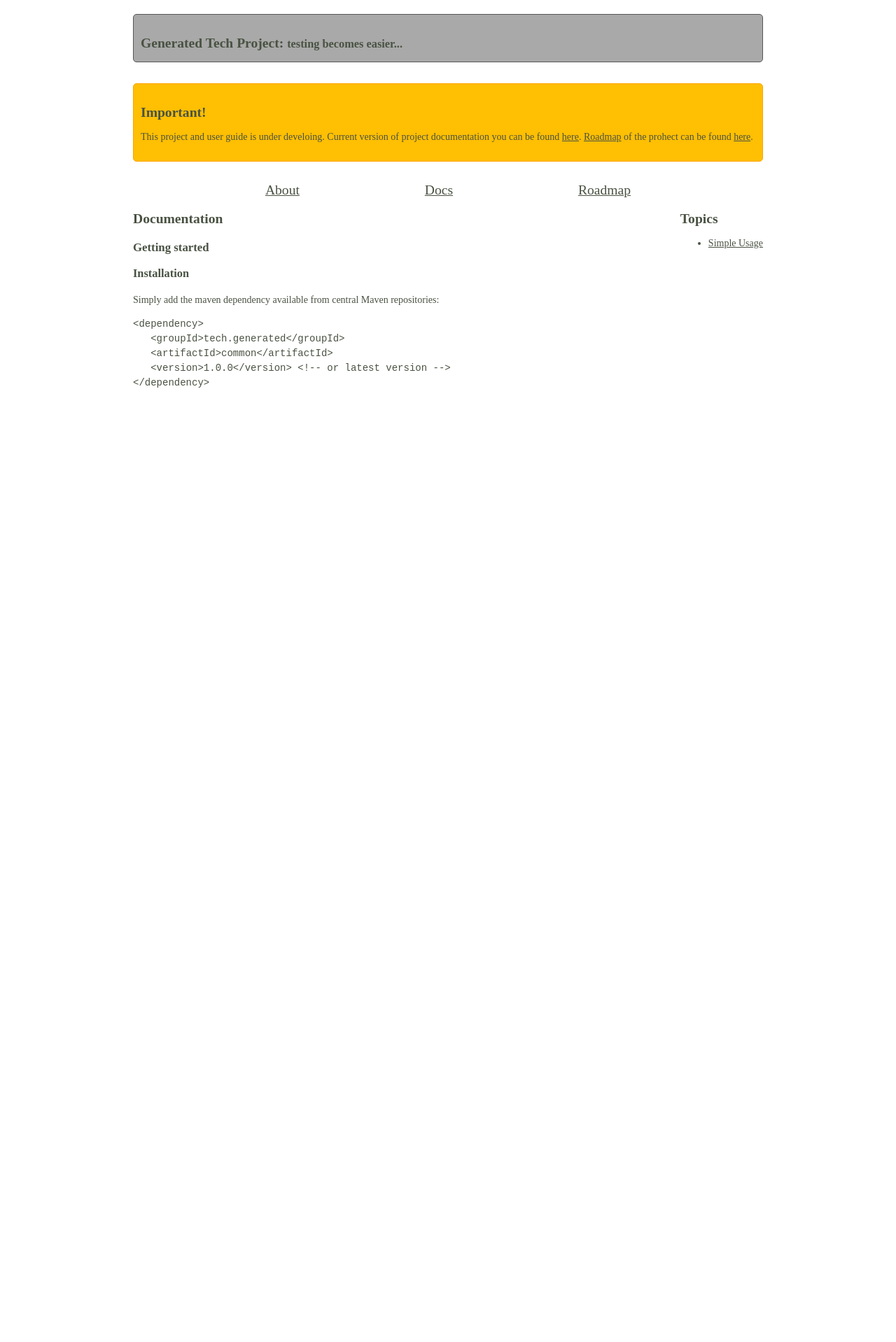
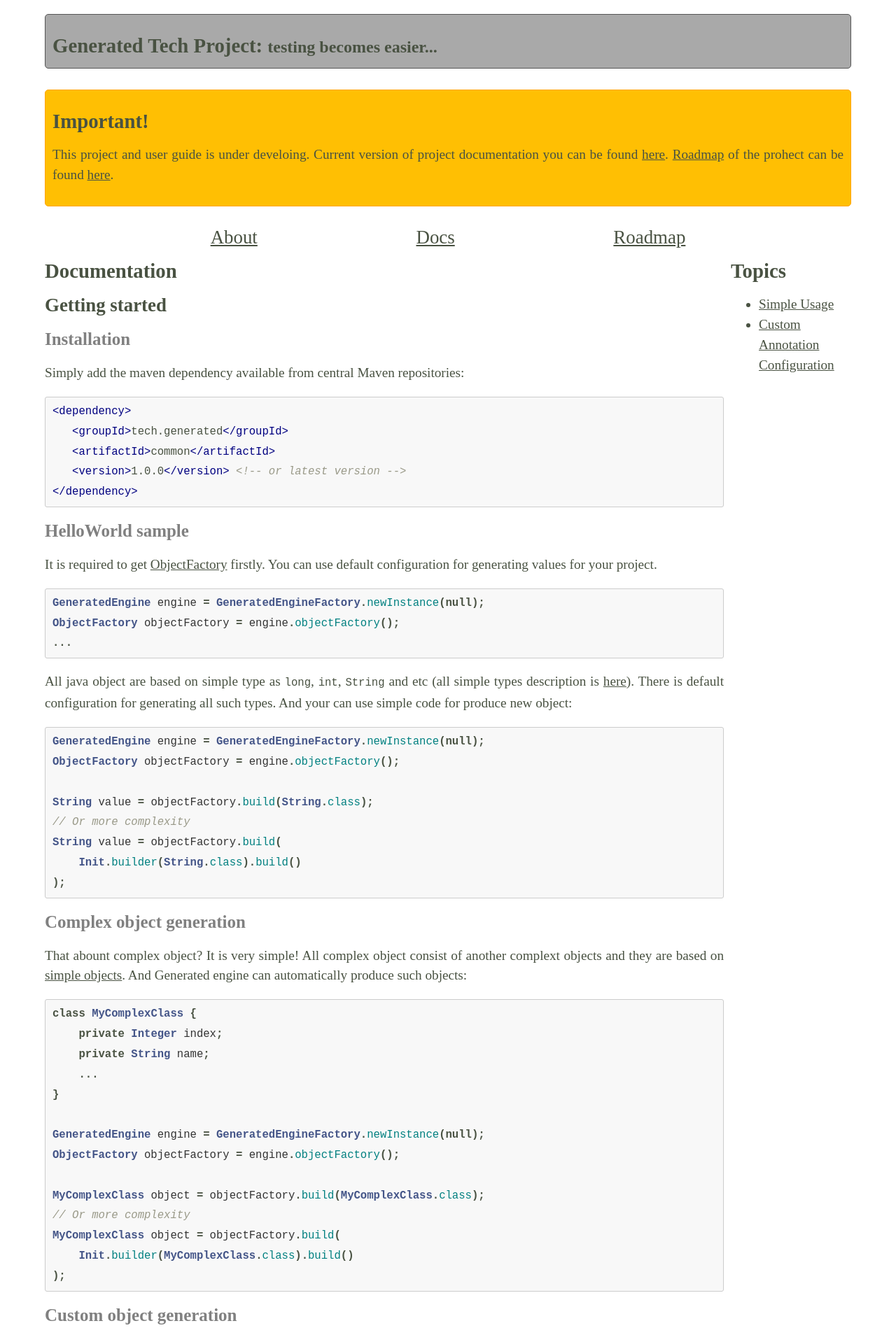
Before and after one commit to mathter/generated.github.io, a Jekyll site: the page built from docs/index.markdown, in a window 1280 px wide. Shown: the top 1918 px of the page at 70% size. Built offline with Jekyll 4.4.1, drawn with Linux system fonts in a browser that asks for light colours; before the commit the page ends 900 px from its top, so only the background shows below that; some of the changed text lies outside the part shown.

Commit message:
Documentation of Generated Project

````diff
--- a/_config.yml
+++ b/_config.yml
@@ -26,8 +26,12 @@ baseurl: "" # the subpath of your site, e.g. /blog
 url: "" # the base hostname & protocol for your site, e.g. http://example.com
 github_username: mathter
 
+source_base: "https://github.com/mathter/generated/blob/master/"
+
 plugins:
   - jekyll-feed
+
+highlighter: rouge
 
 # Exclude from processing.
 # The following items will not be processed, by default.
--- a/docs/index.markdown
+++ b/docs/index.markdown
@@ -14,3 +14,100 @@ Simply add the maven dependency available from central Maven repositories:
    <version>1.0.0</version> <!-- or latest version -->
 </dependency>
 ```
+
+### HelloWorld sample
+It is required to get [ObjectFactory]({{site.source_base}}common/src/main/java/tech/generated/common/ObjectFactory.java) firstly.
+You can use default configuration for generating values for your project.
+```java
+GeneratedEngine engine = GeneratedEngineFactory.newInstance(null);
+ObjectFactory objectFactory = engine.objectFactory();
+...
+```
+All java object are based on simple type as ``long``, ``int``, ``String`` and etc
+(all simple types description is [here](topic_100_simple_types)).
+There is default configuration for generating all such types. And your can use simple code for produce new object:
+```java
+GeneratedEngine engine = GeneratedEngineFactory.newInstance(null);
+ObjectFactory objectFactory = engine.objectFactory();
+
+String value = objectFactory.build(String.class);
+// Or more complexity
+String value = objectFactory.build(
+    Init.builder(String.class).build()
+);
+```
+
+### Complex object generation
+That abount complex object? It is very simple! All complex object consist of another complext objects and they are based
+on [simple objects](topic_100_simple_types). And Generated engine can automatically produce such objects:
+```java
+class MyComplexClass {
+    private Integer index;
+    private String name;
+    ...
+}
+
+GeneratedEngine engine = GeneratedEngineFactory.newInstance(null);
+ObjectFactory objectFactory = engine.objectFactory();
+
+MyComplexClass object = objectFactory.build(MyComplexClass.class);
+// Or more complexity
+MyComplexClass object = objectFactory.build(
+    Init.builder(MyComplexClass.class).build()
+);
+```
+### Custom object generation
+It is possible to use own custom configuration for object generation.
+[In this section](topic_00_110_custom_configuration.html) you can get detailed informaion.
+
+To create perfect object instance use
+[``@Instancebuilder``](https://github.com/mathter/generated/blob/master/common/src/main/java/tech/generated/common/annotation/InstanceBuilder.java)
+annotation:
+```java
+public class Person {
+   ...
+}
+
+public class CustomConfiguration extends DefaultConfiguration {
+   @InstanceBuilder
+   public Person personInstance(Context ctx){
+      return new Person();
+   }
+
+   // Or simply
+   @InstanceBuilder
+   public Person personInstance(){
+      return new Person();
+   }
+}
+```
+In this case, custom code provides creation of object instance and Generated framework fills all fields of class automatically
+by using [``DefaultFiller``](https://github.com/mathter/generated/blob/master/common/src/main/java/tech/generated/common/DefaultFiller.java).
+
+### Recursion
+That will happen if there is a recursion in the object structure?
+```java
+class WithRecursion {
+    private WithRecursion parent;
+    ...
+}
+```
+Of couse ``java.lang.StackOverflowError`` will be generated!
+To avoid this you can use custom object generation. For example to generate objects with 10 deep use next configuration.
+```java
+public class CustomConfiguration extends DefaultConfiguration {
+    private static final int DEEP = 10;
+
+    @Filler
+    public WithRecursion filler(WithRecursion object,ValueContext<WithRecursion> context) {
+        if (context.stream().count() < DEEP) {
+            new DefaultFiller<>(context).apply(object);
+        }
+        return object;
+    }
+}
+
+GeneratedEngine engine = GeneratedEngineFactory.newInstance(new CustomConfiguration());
+ObjectFactory objectFactory = engine.objectFactory();
+WithRecursion object = objectFactory.build(WithRecursion.class);
+```
--- /dev/null
+++ b/resources/css/colorfull.scss
@@ -0,0 +1,212 @@
+---
+---
+
+.highlight {
+.hll {
+    background-color: #ffffcc;
+}
+.c {
+    color: #808080;
+}
+.err {
+    color: #F00000;
+    background-color: #F0A0A0;
+}
+.k {
+    color: #008000;
+    font-weight: bold;
+}
+.o {
+    color: #303030;
+}
+.cm {
+    color: #808080;
+}
+.cp {
+    color: #507090;
+}
+.c1 {
+    color: #808080;
+}
+.cs {
+    color: #cc0000;
+    font-weight: bold;
+}
+.gd {
+    color: #A00000;
+}
+.ge {
+    font-style: italic;
+}
+.gr {
+    color: #FF0000;
+}
+.gh {
+    color: #000080;
+    font-weight: bold;
+}
+.gi {
+    color: #00A000;
+}
+.go {
+    color: #808080;
+}
+.gp {
+    color: #c65d09;
+    font-weight: bold;
+}
+.gs {
+    font-weight: bold;
+}
+.gu {
+    color: #800080;
+    font-weight: bold;
+}
+.gt {
+    color: #0040D0;
+}
+.kc, .kd, .kn {
+    color: #008000;
+    font-weight: bold;
+}
+.kp {
+    color: #003080;
+    font-weight: bold;
+}
+.kr {
+    color: #008000;
+    font-weight: bold;
+}
+.kt {
+    color: #303090;
+    font-weight: bold;
+}
+.m {
+    color: #6000E0;
+    font-weight: bold;
+}
+.s {
+    background-color: #fff0f0;
+}
+.na {
+    color: #0000C0;
+}
+.nb {
+    color: #007020;
+}
+.nc {
+    color: #B00060;
+    font-weight: bold;
+}
+.no {
+    color: #003060;
+    font-weight: bold;
+}
+.nd {
+    color: #505050;
+    font-weight: bold;
+}
+.ni {
+    color: #800000;
+    font-weight: bold;
+}
+.ne {
+    color: #F00000;
+    font-weight: bold;
+}
+.nf {
+    color: #0060B0;
+    font-weight: bold;
+}
+.nl {
+    color: #907000;
+    font-weight: bold;
+}
+.nn {
+    color: #0e84b5;
+    font-weight: bold;
+}
+.nt {
+    color: #007000;
+}
+.nv {
+    color: #906030;
+}
+.ow {
+    color: #000000;
+    font-weight: bold;
+}
+.w {
+    color: #bbbbbb;
+}
+.mf {
+    color: #6000E0;
+    font-weight: bold;
+}
+.mh {
+    color: #005080;
+    font-weight: bold;
+}
+.mi {
+    color: #0000D0;
+    font-weight: bold;
+}
+.mo {
+    color: #4000E0;
+    font-weight: bold;
+}
+.sb {
+    background-color: #fff0f0;
+}
+.sc {
+    color: #0040D0;
+}
+.sd {
+    color: #D04020;
+}
+.s2 {
+    background-color: #fff0f0;
+}
+.se {
+    color: #606060;
+    font-weight: bold;
+    background-color: #fff0f0;
+}
+.sh {
+    background-color: #fff0f0;
+}
+.si {
+    background-color: #e0e0e0;
+}
+.sx {
+    color: #D02000;
+    background-color: #fff0f0;
+}
+.sr {
+    color: #000000;
+    background-color: #fff0ff;
+}
+.s1 {
+    background-color: #fff0f0;
+}
+.ss {
+    color: #A06000;
+}
+.bp {
+    color: #007020;
+}
+.vc {
+    color: #306090;
+}
+.vg {
+    color: #d07000;
+    font-weight: bold;
+}
+.vi {
+    color: #3030B0;
+}
+.il {
+    color: #0000D0;
+    font-weight: bold;
+}
+}
--- /dev/null
+++ b/resources/css/github.scss
@@ -0,0 +1,172 @@
+---
+---
+/*
+ * GitHub style for Pygments syntax highlighter, for use with Jekyll
+ * Courtesy of GitHub.com
+ *
+ * src: https://github.com/aahan/pygments-github-style
+ */
+
+.highlight pre, pre {
+  background-color: #f8f8f8;
+  border: 1px solid #ccc;
+  padding: 6px 10px;
+  border-radius: 3px;
+}
+
+.highlight {
+  .hll {
+    background-color: #f8f8f8;
+    border: 1px solid #ccc;
+    padding: 6px 10px;
+    border-radius: 3px;
+  }
+  .c {
+    color: #999988;
+    font-style: italic;
+  }
+  .err {
+    color: #a61717;
+    background-color: #e3d2d2;
+  }
+  .k, .o {
+    font-weight: bold;
+  }
+  .cm {
+    color: #999988;
+    font-style: italic;
+  }
+  .cp {
+    color: #999999;
+    font-weight: bold;
+  }
+  .c1 {
+    color: #999988;
+    font-style: italic;
+  }
+  .cs {
+    color: #999999;
+    font-weight: bold;
+    font-style: italic;
+  }
+  .gd {
+    color: #000000;
+    background-color: #ffdddd;
+    .x {
+      color: #000000;
+      background-color: #ffaaaa;
+    }
+  }
+  .ge {
+    font-style: italic;
+  }
+  .gr {
+    color: #aa0000;
+  }
+  .gh {
+    color: #999999;
+  }
+  .gi {
+    color: #000000;
+    background-color: #ddffdd;
+    .x {
+      color: #000000;
+      background-color: #aaffaa;
+    }
+  }
+  .go {
+    color: #888888;
+  }
+  .gp {
+    color: #555555;
+  }
+  .gs {
+    font-weight: bold;
+  }
+  .gu {
+    color: #800080;
+    font-weight: bold;
+  }
+  .gt {
+    color: #aa0000;
+  }
+  .kc, .kd, .kn, .kp, .kr {
+    font-weight: bold;
+  }
+  .kt {
+    color: #445588;
+    font-weight: bold;
+  }
+  .m {
+    color: #009999;
+  }
+  .s {
+    color: #dd1144;
+  }
+  .n {
+    color: #333333;
+  }
+  .na {
+    color: teal;
+  }
+  .nb {
+    color: #0086b3;
+  }
+  .nc {
+    color: #445588;
+    font-weight: bold;
+  }
+  .no {
+    color: teal;
+  }
+  .ni {
+    color: purple;
+  }
+  .ne, .nf {
+    color: #990000;
+    font-weight: bold;
+  }
+  .nn {
+    color: #555555;
+  }
+  .nt {
+    color: navy;
+  }
+  .nv {
+    color: teal;
+  }
+  .ow {
+    font-weight: bold;
+  }
+  .w {
+    color: #bbbbbb;
+  }
+  .mf, .mh, .mi, .mo {
+    color: #009999;
+  }
+  .sb, .sc, .sd, .s2, .se, .sh, .si, .sx {
+    color: #dd1144;
+  }
+  .sr {
+    color: #009926;
+  }
+  .s1 {
+    color: #dd1144;
+  }
+  .ss {
+    color: #990073;
+  }
+  .bp {
+    color: #999999;
+  }
+  .vc, .vg, .vi {
+    color: teal;
+  }
+  .il {
+    color: #009999;
+  }
+  .gc {
+    color: #999;
+    background-color: #EAF2F5;
+  }
+}
--- a/resources/css/main.css
+++ b/resources/css/main.css
@@ -1,3 +1,5 @@
+@import "github.css";
+
 .headercontainer {
     color: red;
     background-color: aqua;
@@ -5,7 +7,7 @@
 
 body {
     color: #495242;
-    font-size: 14px;
+    font-size: 1.2em;
     font-weight: 300;
     padding: 0;
     margin: 0;
@@ -13,17 +15,25 @@ body {
 }
 
 h1 {
+    font-size: 150%;
+    font-weight: 900;
+    text-align: left;
+    margin: 20px 5px 5px 0px;
+}
+
+h2 {
     font-size: 140%;
     font-weight: 900;
     text-align: left;
     margin: 20px 5px 5px 0px;
 }
 
-h2 {
-    font-size: 120%;
+h3 {
+    font-size: 130%;
     font-weight: 900;
     text-align: left;
     margin: 20px 5px 5px 0px;
+    color: grey;
 }
 
 .topbanner {
@@ -49,7 +59,7 @@ h2 {
     display: block;
     padding: 10px 50px 10px 50px;
     margin: 10px auto 10px auto;
-    max-width: 900px;
+    max-width: 60em;
 }
 
 .main {
````
Also changed, not shown: Gemfile (deleted, +0 -29 lines), docs/topic_00_110_custom_configuration.markdown (added, +8 -0 lines), Gemfile.lock (deleted), docs/topic_00_100_simple_usage.markdown (renamed from docs/topic_000_simple_usage.markdown).
